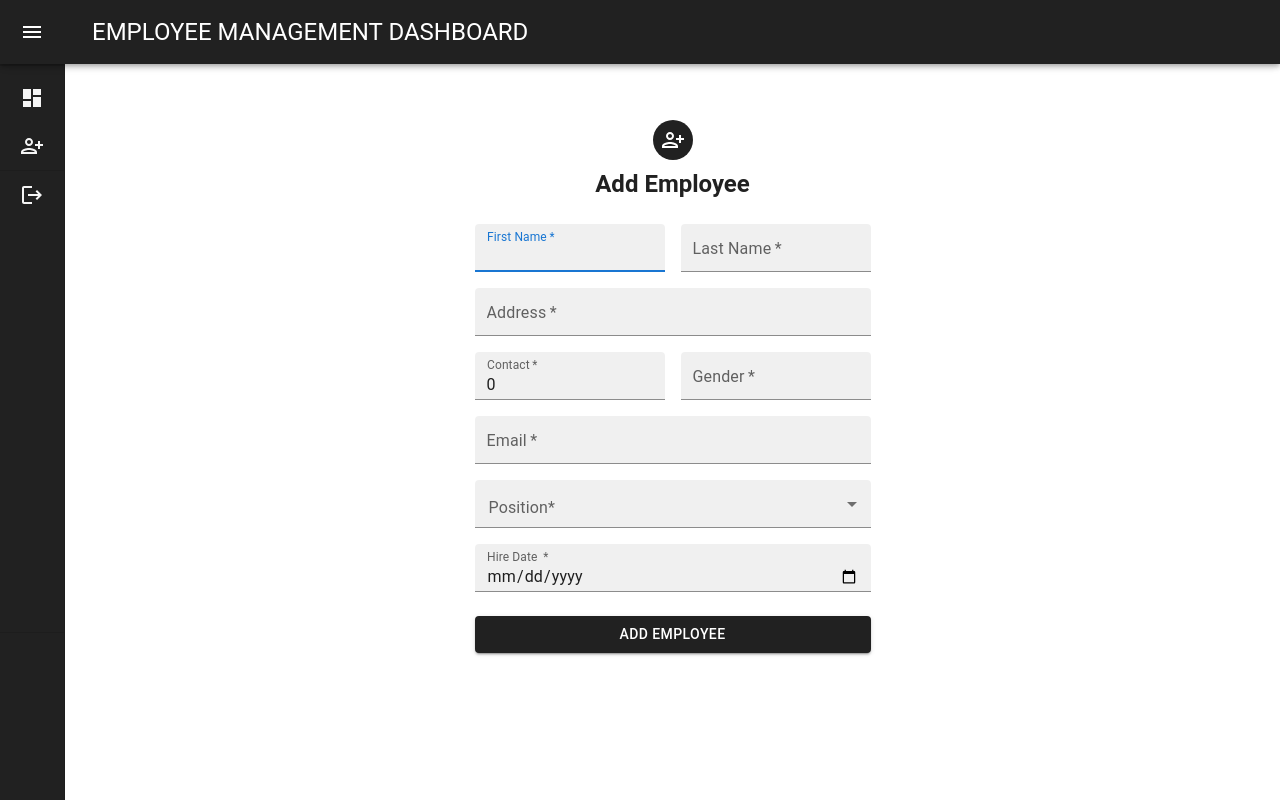
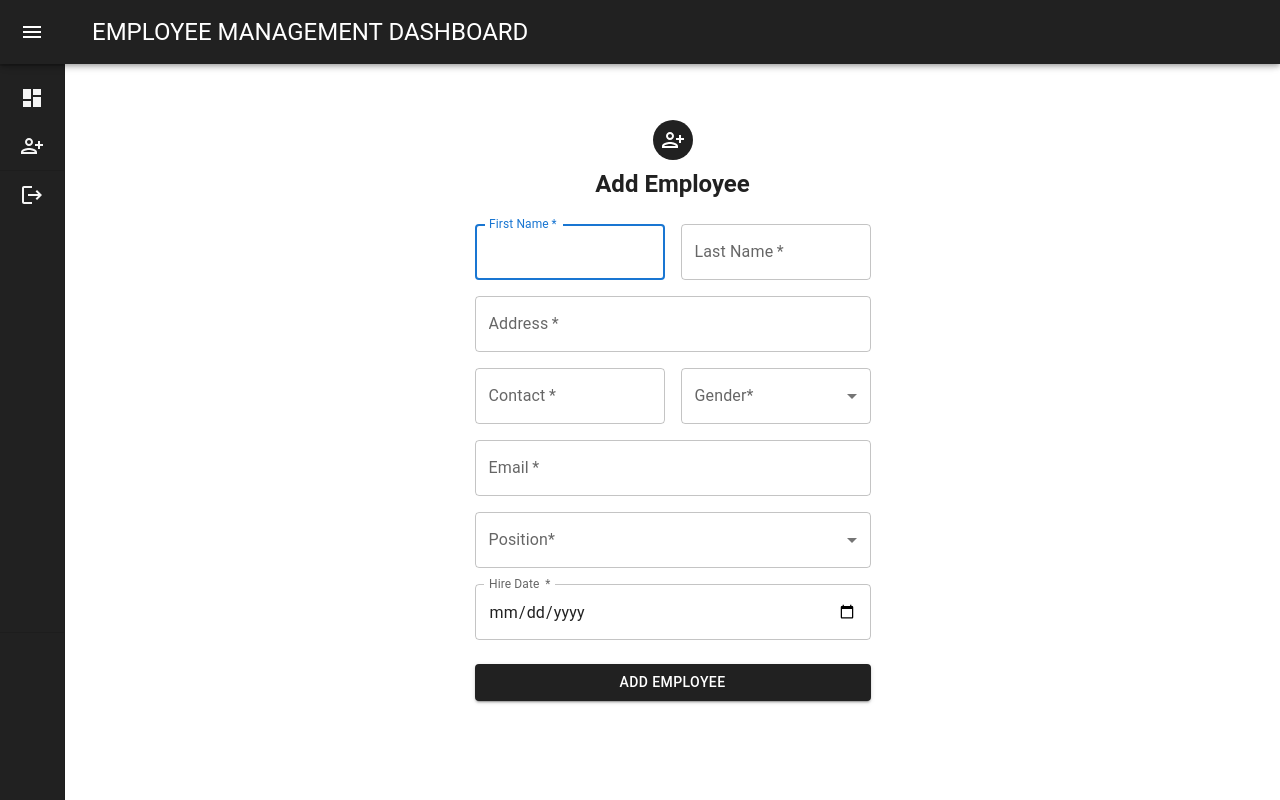
Before and after one commit to nosaresallen/PROJECT-4, a React (Vite) app: page /addemployee in a window 1280 px wide. Built offline with nearby package versions, Linux system fonts and the light colour scheme; no server answers; the database is empty; sample sign-in values are in the browser's storage.

Commit message:
added a email validation

```diff
--- a/src/pages/AddEmployee.jsx
+++ b/src/pages/AddEmployee.jsx
@@ -26,16 +26,30 @@ export default function AddEmployee() {
     const [employeeList, setEmployeeList] = useState([]);
     const [open, setOpen] = useState(false);
 
+
     const [employee, setEmployee] = useState({
         firstname: '',
         lastname: '',
         address: '',
-        contact: 0,
+        contact: '',
         gender: '',
         email: '',
         position: '',
         hiredate: '',
     });
+
+    //Validation of Email
+    const [error, setError] = useState(false);
+
+    const handleEmailChange = (e) => {
+        const emailValue = e.target.value;
+        // Basic email validation
+        const isValidEmail = /^[^\s@]+@[^\s@]+\.[^\s@]+$/.test(emailValue);
+
+        setEmployee({ ...employee, email: emailValue });
+        setError(!isValidEmail);
+    };
+
 
 
 
@@ -115,18 +129,6 @@ export default function AddEmployee() {
                 Add Employee
             </Typography>
 
-            {/* <p>
-            {employee.firstname}
-            {employee.lastname}
-            {employee.address}
-            {employee.contact}
-            {employee.gender}
-            {employee.email}
-            {employee.position}
-            {employee.hiredate}
-            </p> */}
-
-            {/* add onSubmit */}
             <Box component="form" noValidate  sx={{ mt: 3 }}> {/* onSubmit={handleSubmit} */}
                 <Grid container spacing={2}>
                 <Grid item xs={12} sm={6}>
@@ -137,9 +139,9 @@ export default function AddEmployee() {
                     fullWidth
                     id="firstname"
                     label="First Name"
-                    variant='filled'
+                    variant='outlined'
                     autoFocus
-                    size="small"
+                    size="medium"
                     onChange={(e)=>setEmployee({
                         ...employee,
                         firstname: e.target.value
@@ -154,8 +156,8 @@ export default function AddEmployee() {
                     id="lastname"
                     label="Last Name"
                     name="lastname"
-                    variant='filled'
-                    size="small"
+                    variant='outlined'
+                    size="medium"
                     onChange={(e)=>setEmployee({
                         ...employee,
                         lastname: e.target.value
@@ -170,8 +172,8 @@ export default function AddEmployee() {
                     id="address"
                     label="Address"
                     name="address"
-                    variant='filled'
-                    size="small"
+                    variant='outlined'
+                    size="medium"
                     onChange={(e)=>setEmployee({
                         ...employee,
                         address: e.target.value
@@ -188,32 +190,49 @@ export default function AddEmployee() {
                     label="Contact"
                     type="number"
                     id="contact"
-                    variant='filled'
-                    size="small"
+                    variant='outlined'
+                    size="medium"
                     onChange={(e)=>setEmployee({
                         ...employee,
                         contact: e.target.value
                     })}
                     value={employee.contact}
+                    inputProps={{
+                        min: 0,
+                    }}
                     />
                 </Grid>
 
                 <Grid item xs={12} sm={6}>
-                    <TextField
+                <FormControl fullWidth>
+                <InputLabel id="gender">Gender*</InputLabel>
+                    <Select
+
                     required
                     fullWidth
+                    name="gender"
+                    type="gender"
+                    labelId="gender"
                     id="gender"
+                    variant='outlined'
+                    size="medium"
                     label="Gender"
-                    name="gender"
-                    variant='filled'
-                    size="small"
                     onChange={(e)=>setEmployee({
                         ...employee,
                         gender: e.target.value
                     })}
+
                     value={employee.gender}
-                    />
+
+                    >
+                        <MenuItem value={'Male'}>Male</MenuItem>
+                        <MenuItem value={'Female'}>Female</MenuItem>
+                        <MenuItem value={'Other'}>Other</MenuItem>
+                    </Select>
+                    </FormControl>
                 </Grid>
+
+
 
                 <Grid item xs={12}>
                     <TextField
@@ -222,34 +241,26 @@ export default function AddEmployee() {
                     id="email"
                     label="Email"
                     name="email"
-                    variant='filled'
-                    size="small"
-                    onChange={(e)=>setEmployee({
-                        ...employee,
-                        email: e.target.value
-                    })}
+                    variant='outlined'
+                    size="medium"
+                    // onChange={(e)=>setEmployee({
+                    //     ...employee,
+                    //     email: e.target.value
+                    // })}
+                    onChange={handleEmailChange}
+
                     value={employee.email}
+                    error={error}
+                    helperText={error ? 'Invalid email format' : ''}
+                    InputProps={{
+                    type: 'email',
+                }}
                     />
+
                 </Grid>
-                {/* <Grid item xs={12}>
-                    <TextField
-                    required
-                    fullWidth
-                    name="position"
-                    label="Position"
-                    type="position"
-                    id="position"
-                    variant='filled'
-                    size="small"
-                    onChange={(e)=>setEmployee({
-                        ...employee,
-                        position: e.target.value
-                    })}
-                    value={employee.position}
-                    />
-                </Grid> */}
+
                 <Grid item xs={12}>
-                <FormControl fullWidth>
+                <FormControl fullWidth >
                 <InputLabel id="position">Position*</InputLabel>
                     <Select
 
@@ -260,8 +271,8 @@ export default function AddEmployee() {
                     type="position"
                     labelId="position"
                     id="position"
-                    variant='filled'
-                    size="small"
+                    variant='outlined'
+                    size="medium"
                     label="Position"
                     onChange={(e)=>setEmployee({
                         ...employee,
@@ -280,18 +291,6 @@ export default function AddEmployee() {
                     </FormControl>
                 </Grid>
 
-
-
-                {/* <Grid item xs={12}>
-                    <TextField
-                    required
-                    fullWidth
-                    name="dateofbirth"
-                    label=""
-                    type="date"
-                    id="dateofbirth"
-                    />
-                </Grid> */}
                 <Grid item xs={12}>
                     <TextField
                     required
@@ -300,8 +299,8 @@ export default function AddEmployee() {
                     label="Hire Date "
                     type="date"
                     id="hiredate"
-                    variant='filled'
-                    size="small"
+                    variant='outlined'
+                    size="medium"
                     InputLabelProps={{
                         shrink: true,
                     }}
--- a/src/pages/EmployeeList.jsx
+++ b/src/pages/EmployeeList.jsx
@@ -336,14 +336,33 @@ const EmployeeList = () => {
                                                 sx={{ mb: 2 }}
                                             />
 
-                                            <TextField
-                                                label="Gender"
-                                                value={editableEmployee.gender}
-                                                onChange={(e) => setEditableEmployee({ ...editableEmployee, gender: e.target.value })}
-                                                variant="outlined"
-                                                fullWidth
-                                                sx={{ mb: 2 }}
-                                            />
+
+                                            <Grid sx={{ mb: 2 }}>
+                                                <FormControl fullWidth>
+                                                <InputLabel id="gender">Gender*</InputLabel>
+                                                    <Select
+
+                                                    required
+                                                    fullWidth
+                                                    name="gender"
+                                                    type="gender"
+                                                    labelId="gender"
+                                                    id="gender"
+                                                    variant='outlined'
+                                                    size="medium"
+                                                    label="Gender"
+                                                    onChange={(e) => setEditableEmployee({ ...editableEmployee, gender: e.target.value })}
+                                                    value={editableEmployee.gender}
+
+                                                    >
+                                                        <MenuItem value={'Male'}>Male</MenuItem>
+                                                        <MenuItem value={'Female'}>Female</MenuItem>
+                                                        <MenuItem value={'Other'}>Other</MenuItem>
+                                                    </Select>
+                                            </FormControl>
+                                            </Grid>
+
+
 
                                             <TextField
                                                 label="Email"
@@ -352,6 +371,7 @@ const EmployeeList = () => {
                                                 variant="outlined"
                                                 fullWidth
                                                 sx={{ mb: 2 }}
+
                                             />
 
                                             <Grid sx={{ mb: 2 }}>
```
